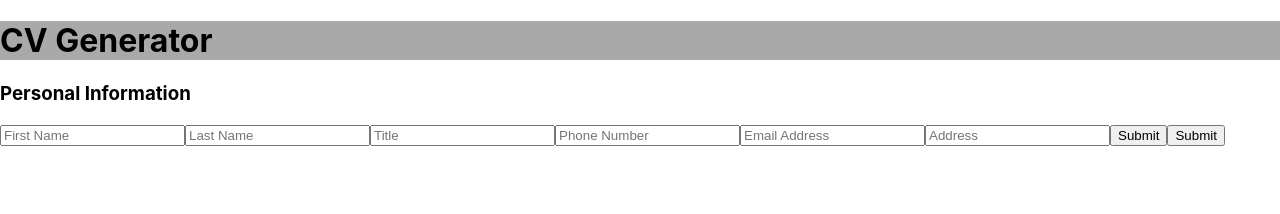
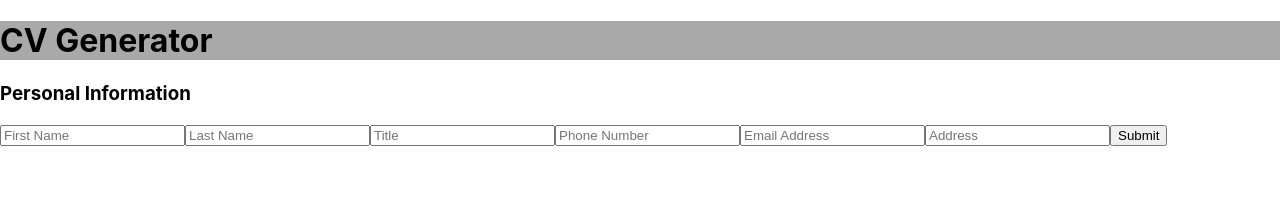
Before and after one commit to jMorton95/TOP_React_CvGenerator, a React (Create React App) app: page / in a window 1280 px wide. Shown: the top 214 px of the page. Built offline with nearby package versions, Linux system fonts and the light colour scheme.

Commit message:
Minor changes, refactored PropGenerator function to be reusable with different inputs, added Employment file section to begin implementation

```diff
--- a/package.json
+++ b/package.json
@@ -9,6 +9,7 @@
     "react": "^18.2.0",
     "react-dom": "^18.2.0",
     "react-scripts": "5.0.1",
+    "uuidv4": "^6.2.13",
     "web-vitals": "^2.1.4"
   },
   "scripts": {
--- a/src/components/functions.js
+++ b/src/components/functions.js
@@ -1,42 +1,34 @@
-function InputPropGenerator(
+import {v4 as uuidv4} from 'uuid';
+
+function PropGenerator(
     domClass,
     type,
-    placeholder
+    value,
+    key
   ) {
     return {
       domClass: domClass,
       type: type,
-      placeholder: placeholder
+      value: value,
+      key: key
     };
 };
 
 const NewInput = propArr => {
 
-    const {domClass, type, placeholder} = InputPropGenerator(...propArr);
+    const {domClass, type, value, key} = PropGenerator(...propArr, uuidv4());
 
     return (
-        <input className={domClass} type={type} placeholder={placeholder}></input>
+        <input className={domClass} type={type} placeholder={value} key={key}></input>
     )
-}
-
-function ButtonPropGenerator (
-  domClass,
-  type,
-  text
-  ) {
-  return {
-    domClass: domClass,
-    type: type,
-    text: text
-  }
 }
 
 const NewButton = propArr => {
 
-  const {domClass, type, text} = ButtonPropGenerator(...propArr)
+  const {domClass, type, value, key} = PropGenerator(...propArr, uuidv4());
 
   return (
-    <button className={domClass} type={type}>{text}</button>
+    <button className={domClass} type={type}>{value}</button>
   )
 }
 
--- /dev/null
+++ b/src/components/main/employment/employment.js
@@ -0,0 +1,18 @@
+import {React, Component} from "react";
+import { NewInput } from "../../functions";
+
+class Employment extends Component {
+    constructor() {
+        super()
+    };
+
+    render () {
+        return (
+            <div className="employment">
+
+            </div>
+        )
+    }
+}
+
+export default Employment;
--- a/src/components/main/main.js
+++ b/src/components/main/main.js
@@ -1,5 +1,6 @@
 import React, { Component } from "react";
 import Personal from "./personal/personal.js";
+import Employment from "./employment/employment.js";
 
 
 
@@ -13,7 +14,7 @@ class Main extends Component {
         return (
             <main role="main">
                 <Personal></Personal>
-                <div className="work"></div>
+                <Employment></Employment>
                 <div className="education"></div>
             </main>
         );
--- a/src/components/main/personal/personal.js
+++ b/src/components/main/personal/personal.js
@@ -21,7 +21,7 @@ class Personal extends Component {
             NewInput(attributes[item])
         ));
 
-        function submitEvent(e) {
+        const formSubmit = e => {
             e.preventDefault();
         }
 
@@ -29,13 +29,11 @@ class Personal extends Component {
 
 
         return (
-
             <div className="personal">
                 <h3 className="personalHeading">Personal Information</h3>
-                <form className="inputList">
+                <form className="inputList" onSubmit={formSubmit}>
                     {inputList}
                     {SubmitButton}
-                    {NewButton(['submitButton', 'submit', 'Submit'])}
                 </form>
 
             </div>
```
Also changed, not shown: src/components/main/employment/employment.css (added), 1 other file (tests, documents, lock files or other folders).
